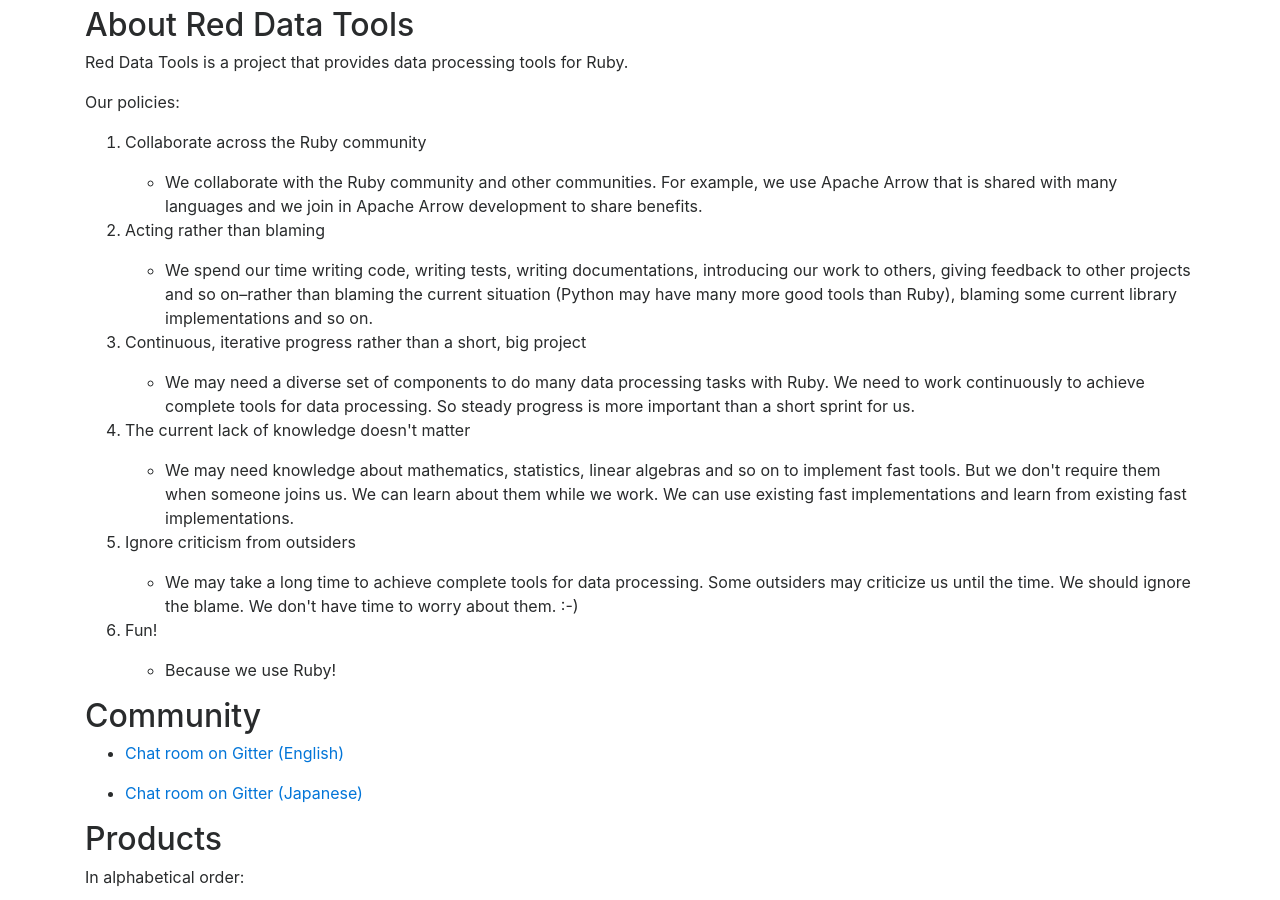
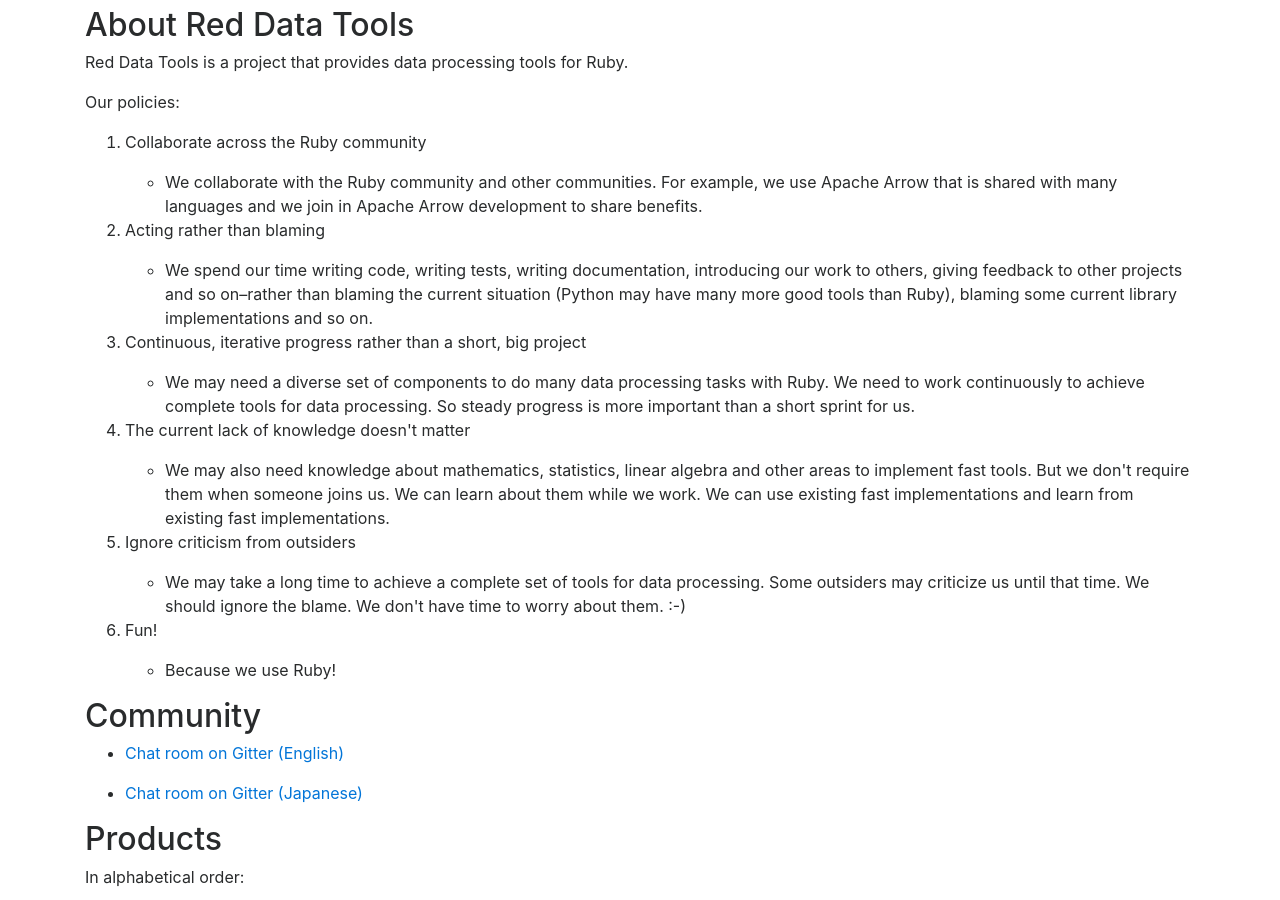
Before and after one commit to red-data-tools/red-data-tools.github.io, a Jekyll site: the page built from index.md, in a window 1280 px wide and 900 px high, scrolled down 317 px. Built offline with Jekyll 4.4.1, drawn with Linux system fonts in a browser that asks for light colours.

Commit message:
grammar improvements

```diff
--- a/index.md
+++ b/index.md
@@ -19,7 +19,7 @@ Our policies:
 
   2. Acting rather than blaming
 
-     * We spend our time writing code, writing tests, writing documentations, introducing our work to others, giving feedback to other projects and so on--rather than blaming the current situation (Python may have many more good tools than Ruby), blaming some current library implementations and so on.
+     * We spend our time writing code, writing tests, writing documentation, introducing our work to others, giving feedback to other projects and so on--rather than blaming the current situation (Python may have many more good tools than Ruby), blaming some current library implementations and so on.
 
   3. Continuous, iterative progress rather than a short, big project
 
@@ -27,11 +27,11 @@ Our policies:
 
   4. The current lack of knowledge doesn't matter
 
-     * We may need knowledge about mathematics, statistics, linear algebras and so on to implement fast tools. But we don't require them when someone joins us. We can learn about them while we work. We can use existing fast implementations and learn from existing fast implementations.
+     * We may also need knowledge about mathematics, statistics, linear algebra and other areas to implement fast tools. But we don't require them when someone joins us. We can learn about them while we work. We can use existing fast implementations and learn from existing fast implementations.
 
   5. Ignore criticism from outsiders
 
-     * We may take a long time to achieve complete tools for data processing. Some outsiders may criticize us until the time. We should ignore the blame. We don't have time to worry about them. :-)
+     * We may take a long time to achieve a complete set of tools for data processing. Some outsiders may criticize us until that time. We should ignore the blame. We don't have time to worry about them. :-)
 
   6. Fun!
 
```
